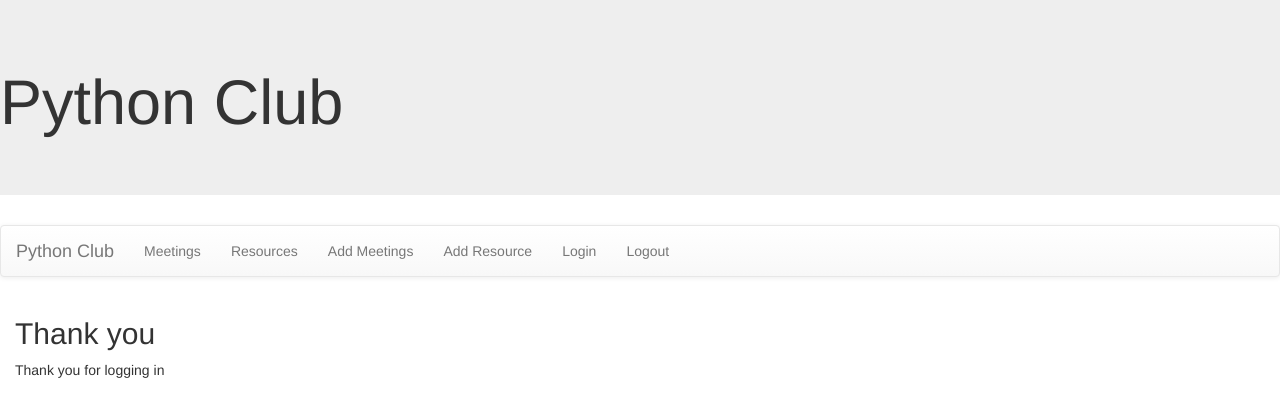
After one commit to olverj/PythonClub, a Django app: page /Club/loginmessage/ in a window 1280 px wide. The commit adds this page. Shown: the top 417 px of the page. Run offline with Django 4.2, Linux system fonts and the light colour scheme; some libraries are stand-ins or nearby versions.

Commit message:
Assignment 9 commit

```diff
--- /dev/null
+++ b/PythonClub/Club/templates/Club/loginmessage.html
@@ -0,0 +1,5 @@
+{% extends 'base.html'%}
+{% block content %}
+<h2>Thank you</h2>
+<p>Thank you for logging in</p>
+{% endblock %}
--- /dev/null
+++ b/PythonClub/Club/templates/Club/logoutmessage.html
@@ -0,0 +1,5 @@
+{% extends 'base.html'%}
+{% block content %}
+<h2>Goodbye</h2>
+<p>You are now logged out</p>
+{% endblock %}
--- a/PythonClub/Club/templates/base.html
+++ b/PythonClub/Club/templates/base.html
@@ -20,6 +20,8 @@
 <li><a href="{% url 'clubresources' %}">Resources</a></li>
 <li><a href="{% url 'newmeeting' %}"> Add Meetings</a></li>
 <li><a href="{% url 'newresource' %}"> Add Resource</a></li>
+<li><a href="{% url 'login' %}"> Login</a></li>
+<li><a href="{% url 'logout' %}"> Logout</a></li>
 </ul>
 </div>
 </nav>
--- a/PythonClub/Club/urls.py
+++ b/PythonClub/Club/urls.py
@@ -7,5 +7,7 @@ urlpatterns = [
    path('meetingdetail/<int:id>', views.meetingdetail, name='meetingminutes'),
    path('newmeeting/', views.newMeeting, name = 'newmeeting'),
    path('newresource/', views.newResource, name = 'newresource'),
-   path('resourcedetail/<int:id>', views.resourcedetail, name = 'resourcedetails')
+   path('resourcedetail/<int:id>', views.resourcedetail, name = 'resourcedetails'),
+   path('loginmessage/', views.loginmessage, name = 'loginmessage'),
+   path('logoutmessage/', views.logoutmessage, name = 'logoutmessage'),
    ]
--- a/PythonClub/Club/views.py
+++ b/PythonClub/Club/views.py
@@ -2,6 +2,7 @@ from django.shortcuts import render, get_object_or_404
 from .models import Meeting, Resource
 from django.urls import reverse_lazy
 from .forms import MeetingForm, ResourceForm
+from django.contrib.auth.decorators import login_required
 
 # Create your views here.
 def index(request):
@@ -32,6 +33,7 @@ def clubresources(request):
     resourcename=Resource.objects.all()
     return render(request, 'Club/resources.html', {'resourcename': resourcename})
 
+@login_required
 def newMeeting(request):
     form = MeetingForm
 
@@ -64,6 +66,7 @@ def resourcedetail(request, id):
     }
     return render(request, 'Club/resourcedetail.html', context)
 
+@login_required
 def newResource(request):
     form = ResourceForm
 
@@ -76,3 +79,9 @@ def newResource(request):
     else:
         form = ResourceForm()
     return render(request, 'club/newresource.html', {'form' : form})
+
+def loginmessage(request):
+    return render(request, 'Club/loginmessage.html')
+
+def logoutmessage(request):
+    return render(request, 'Club/logoutmessage.html')
--- a/PythonClub/PythonClub/settings.py
+++ b/PythonClub/PythonClub/settings.py
@@ -127,3 +127,6 @@ STATIC_URL = 'static/'
 # https://docs.djangoproject.com/en/4.0/ref/settings/#default-auto-field
 
 DEFAULT_AUTO_FIELD = 'django.db.models.BigAutoField'
+
+LOGIN_REDIRECT_URL = 'loginmessage'
+LOGOUT_REDIRECT_URL = 'logoutmessage'
--- a/PythonClub/PythonClub/urls.py
+++ b/PythonClub/PythonClub/urls.py
@@ -19,4 +19,5 @@ from django.urls import path, include
 urlpatterns = [
     path('admin/', admin.site.urls),
     path('Club/', include('Club.urls')),
+    path('accounts/', include('django.contrib.auth.urls')),
 ]
```
Also changed, not shown: PythonClub/Club/templates/registration/login.html (added, +11 -0 lines).
